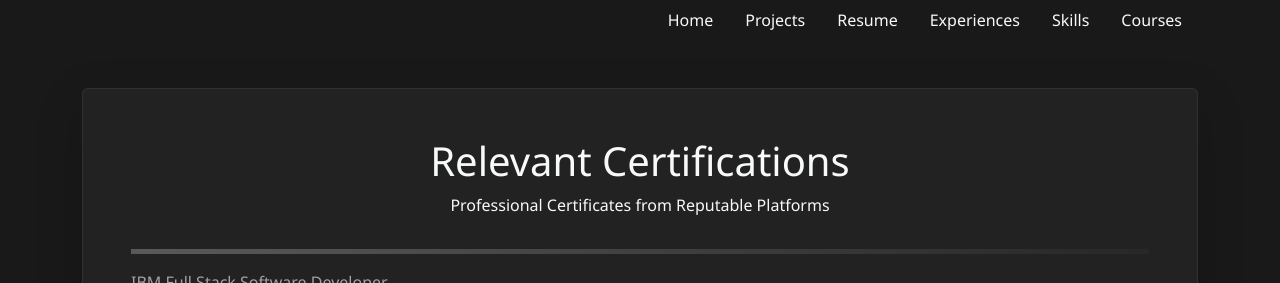
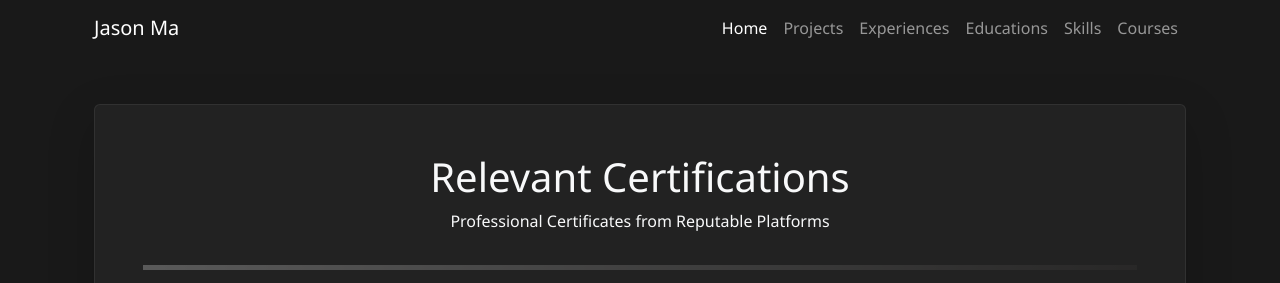
Before and after one commit to jason6842/portfolio-website, a plain HTML site: page certifications.html in a window 1280 px wide. Shown: the top 283 px of the page. Drawn offline with nearby package versions, Linux system fonts and the light colour scheme.

Commit message:
Changed main.html to index.html for github pages

```diff
--- a/certifications.html
+++ b/certifications.html
@@ -14,29 +14,36 @@
 </head>
 <body>
     <div class="container custom-nav">
-        <div class="center-nav">
-            <ul class="nav justify-content-end">
+        <nav class="navbar navbar-expand-lg navbar-dark bg-dark bg-transparent">
+            <div class="container">
+                <a class="navbar-brand" href="#">Jason Ma</a>
+                <button class="navbar-toggler" type="button" data-bs-toggle="collapse" data-bs-target="#navbarNav" aria-controls="navbarNav" aria-expanded="false" aria-label="Toggle navigation">
+                    <span class="navbar-toggler-icon"></span>
+                </button>
+                <div class="collapse navbar-collapse" id="navbarNav">
+                    <ul class="navbar-nav ms-auto">
                         <li class="nav-item">
-                    <a class="nav-link active text-light" aria-current="page" href="main.html">Home</a>
+                            <a class="nav-link active" aria-current="page" href="index.html#home">Home</a>
                         </li>
                         <li class="nav-item">
-                    <a class="nav-link text-light" href="main.html#projects">Projects</a>
+                            <a class="nav-link" href="index.html#projects">Projects</a>
                         </li>
                         <li class="nav-item">
-                    <a class="nav-link text-light" href="main.html#resume">Resume</a>
+                            <a class="nav-link" href="index.html#experiences">Experiences</a>
                         </li>
                         <li class="nav-item">
-                    <a class="nav-link text-light" href="main.html#expereiences">Experiences</a>
+                            <a class="nav-link" href="index.html#educations">Educations</a>
                         </li>
                         <li class="nav-item">
-                    <a class="nav-link text-light" href="main.html#skills">Skills</a>
+                            <a class="nav-link" href="index.html#skills">Skills</a>
                         </li>
                         <li class="nav-item">
-                    <a class="nav-link text-light" href="coursework.html">Courses</a>
+                            <a class="nav-link" href="coursework.html">Courses</a>
                         </li>
                     </ul>
                 </div>
             </div>
+        </nav>
 
     <div class="container my-5">
         <div class="card p-5 shadow-lg">
```
Also changed, not shown: coursework.html (+2 -2 lines), index.html (renamed from main.html). Lines whose indentation alone changed are shown as unchanged.
